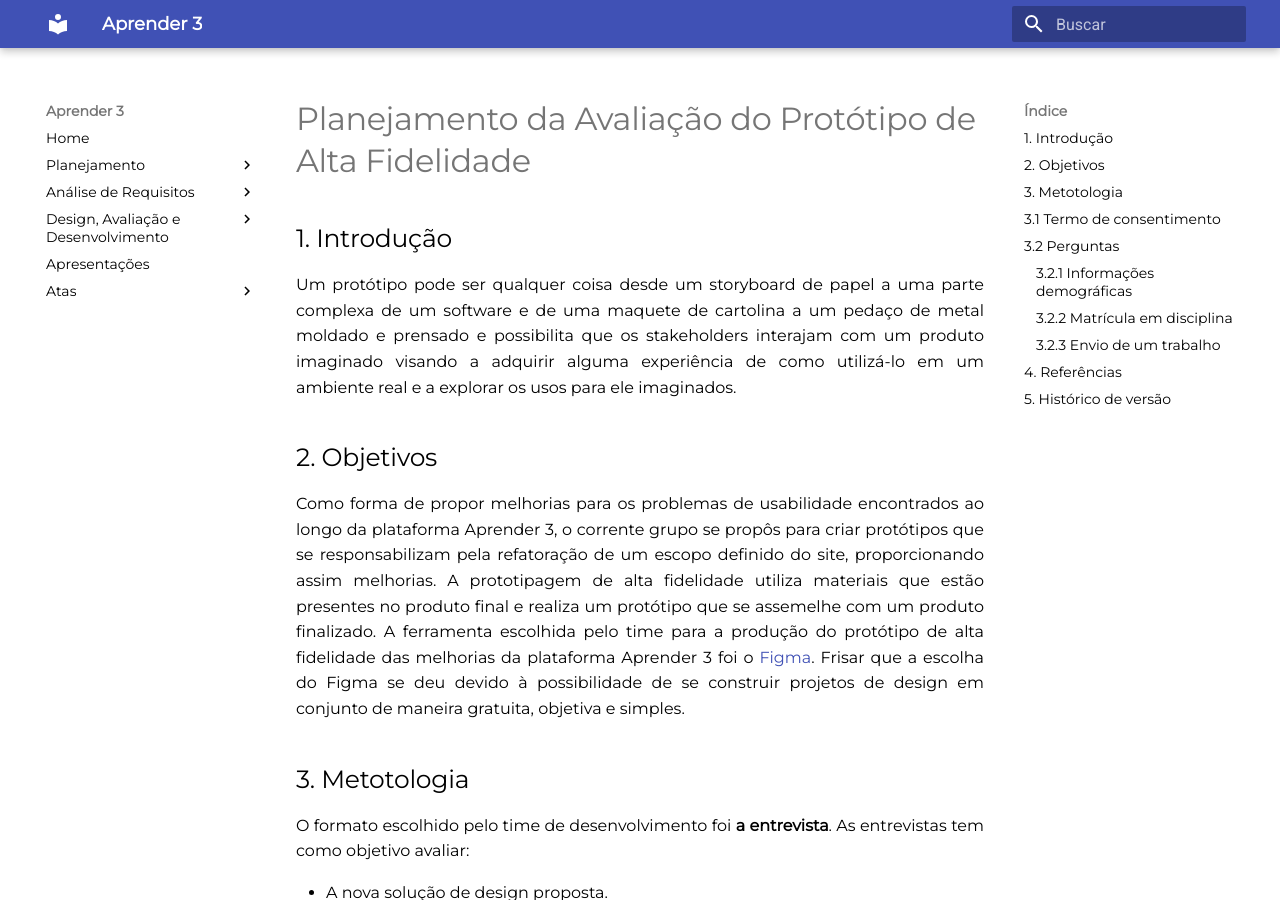
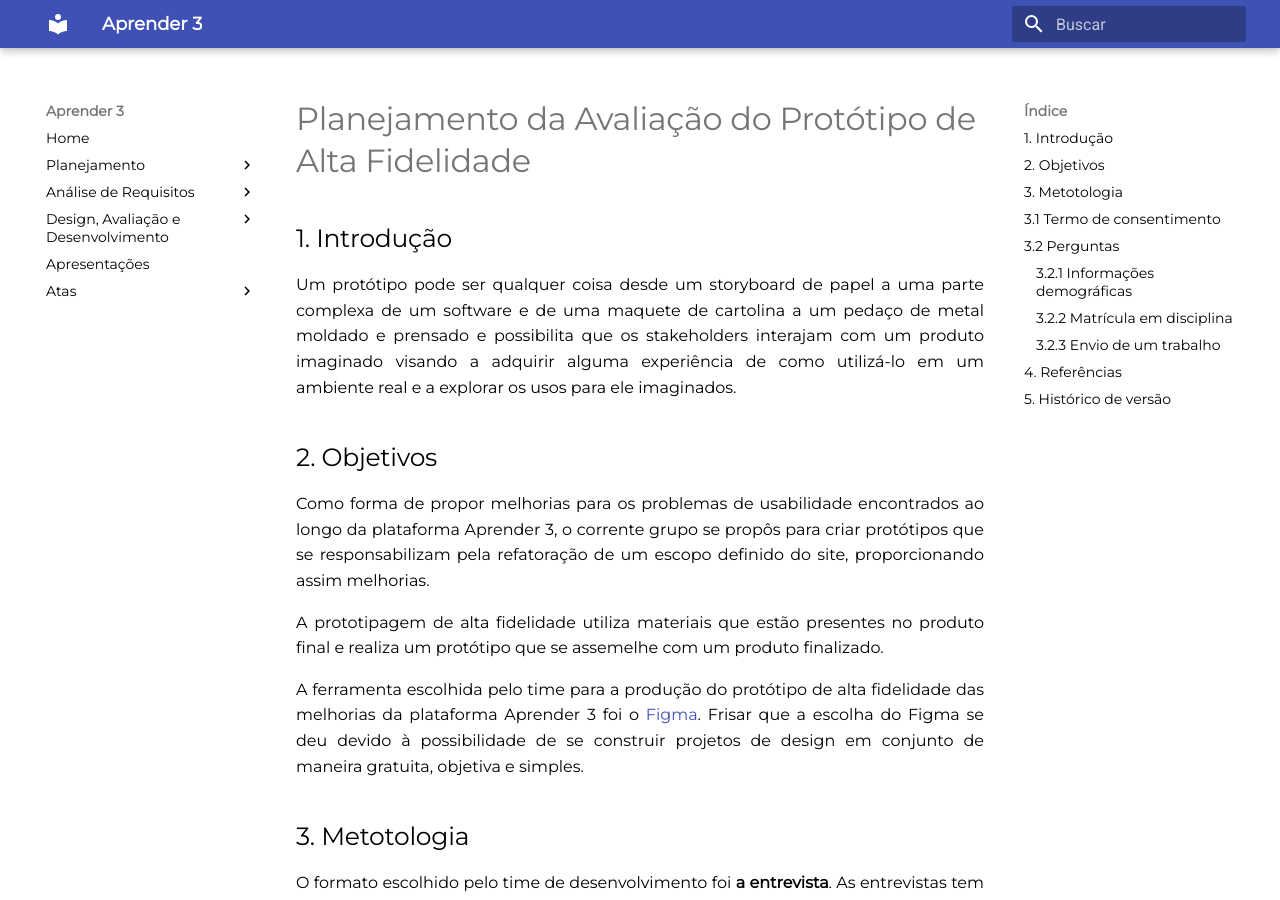
Before and after one commit to mdsreq-fga-unb/2022.2-Aprender3, an MkDocs documentation site: the page built from docs/DesignAvalDesenv/nivel3/prototipo_alta_fidelidade.md, in a window 1280 px wide and 900 px high. Built offline with MkDocs 1.6.1 and Material for MkDocs 9.7.7, drawn with Linux system fonts in a browser that asks for light colours.

Commit message:
Update prototipo_alta_fidelidade.md

```diff
--- a/docs/DesignAvalDesenv/nivel3/prototipo_alta_fidelidade.md
+++ b/docs/DesignAvalDesenv/nivel3/prototipo_alta_fidelidade.md
@@ -2,19 +2,15 @@
 
 ## 1. Introdução
 
-<p align='center'>
 Um protótipo pode ser qualquer coisa desde um storyboard de papel a uma parte complexa de um software e de uma maquete de cartolina a um pedaço de metal moldado e prensado e possibilita que os stakeholders interajam com um produto imaginado visando a adquirir alguma experiência de como utilizá-lo em um ambiente real e a explorar os usos para ele imaginados.
-</p>
 
 
 ## 2. Objetivos
-
-<p align='center' >Como forma de propor melhorias para os problemas de usabilidade encontrados ao longo da plataforma Aprender 3, o corrente grupo se propôs para criar protótipos que se responsabilizam pela refatoração de um escopo definido do site, proporcionando assim melhorias.
+Como forma de propor melhorias para os problemas de usabilidade encontrados ao longo da plataforma Aprender 3, o corrente grupo se propôs para criar protótipos que se responsabilizam pela refatoração de um escopo definido do site, proporcionando assim melhorias.
 
 A prototipagem de alta fidelidade utiliza materiais que estão presentes no produto final e realiza um protótipo que se assemelhe com um produto finalizado.
 
 A ferramenta escolhida pelo time para a produção do protótipo de alta fidelidade das melhorias da plataforma Aprender 3 foi o <a href='https://www.figma.com/' target='_blank'>Figma</a>.  Frisar que a escolha do Figma se deu devido à possibilidade de se construir projetos de design em conjunto de maneira gratuita, objetiva e simples.
-</p>
 
 ## 3. Metotologia
 
```
